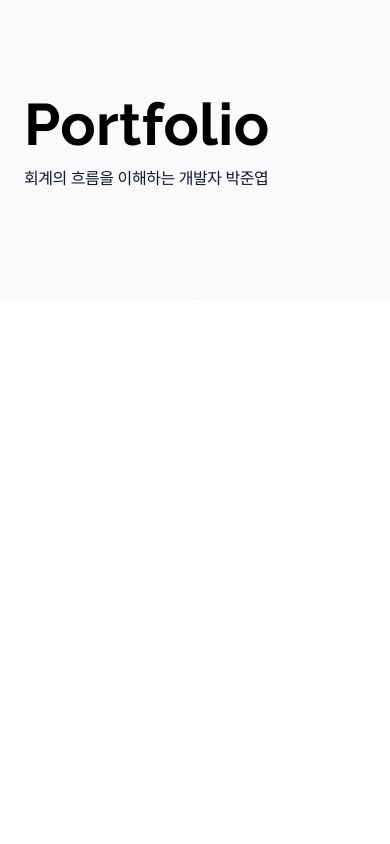
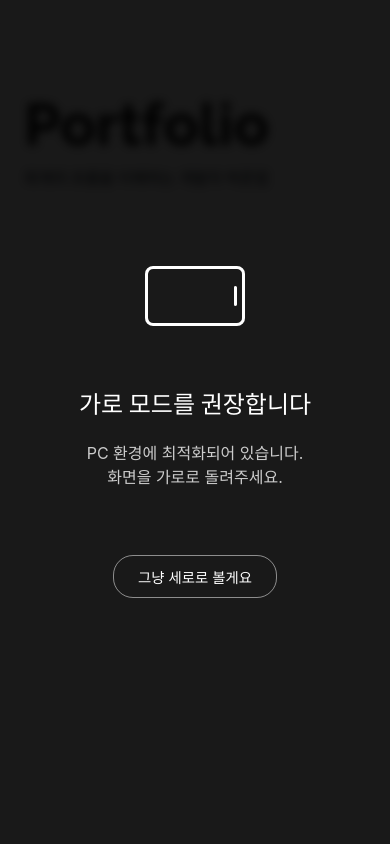
Before and after one commit to parkjto/Portfolio, a React (Vite) app: page / in a window 390 px wide. Shown: the top 844 px of the page. Built offline with nearby package versions, Linux system fonts and the light colour scheme; a web font is replaced by a local one.

Commit message:
feat: Add MobileOrientationAlert component and update main entry

```diff
--- /dev/null
+++ b/src/components/Common/MobileOrientationAlert.jsx
@@ -0,0 +1,31 @@
+import React, { useState } from 'react';
+import '../../styles/Common/MobileOrientationAlert.css';
+
+const MobileOrientationAlert = () => {
+  const [isDismissed, setIsDismissed] = useState(false);
+
+  if (isDismissed) return null;
+
+  return (
+    <div className="mobile-orientation-alert">
+      <div className="alert-content">
+        <div className="phone-icon"></div>
+        <div className="alert-message">
+          <h2>가로 모드를 권장합니다</h2>
+          <p>
+            PC 환경에 최적화되어 있습니다.<br />
+            화면을 가로로 돌려주세요.
+          </p>
+        </div>
+        <button
+          className="close-alert-btn"
+          onClick={() => setIsDismissed(true)}
+        >
+          그냥 세로로 볼게요
+        </button>
+      </div>
+    </div>
+  );
+};
+
+export default MobileOrientationAlert;
--- a/src/main.jsx
+++ b/src/main.jsx
@@ -21,10 +21,12 @@ import IgESolution from './components/IgE/IgESolution.jsx'
 import IgELearning from './components/IgE/IgELearning.jsx'
 import IgEFlowChart from './components/IgE/IgEFlowChart.jsx'
 import { Closing } from './components/Closing.jsx'
+import MobileOrientationAlert from './components/Common/MobileOrientationAlert.jsx'
 
 createRoot(document.getElementById('root')).render(
   <StrictMode>
     <ErrorBoundary>
+      <MobileOrientationAlert />
       <PortfolioHero />
       <AboutMe />
       <ProjectIndex />
--- /dev/null
+++ b/src/styles/Common/MobileOrientationAlert.css
@@ -0,0 +1,101 @@
+.mobile-orientation-alert {
+  position: fixed;
+  top: 0;
+  left: 0;
+  width: 100vw;
+  height: 100vh;
+  background-color: rgba(0, 0, 0, 0.9);
+  z-index: 9999;
+  display: none; /* 기본적으로 숨김 */
+  flex-direction: column;
+  justify-content: center;
+  align-items: center;
+  color: white;
+  text-align: center;
+  backdrop-filter: blur(5px);
+}
+
+.alert-content {
+  display: flex;
+  flex-direction: column;
+  align-items: center;
+  gap: 20px;
+}
+
+.phone-icon {
+  width: 60px;
+  height: 100px;
+  border: 3px solid white;
+  border-radius: 8px;
+  position: relative;
+  animation: rotate-phone 2s infinite ease-in-out;
+}
+
+.phone-icon::before {
+  content: '';
+  position: absolute;
+  top: 5px;
+  left: 50%;
+  transform: translateX(-50%);
+  width: 20px;
+  height: 3px;
+  background-color: white;
+  border-radius: 2px;
+}
+
+.alert-message h2 {
+  font-size: 1.5rem;
+  margin-bottom: 10px;
+  font-weight: 700;
+}
+
+.alert-message p {
+  font-size: 1rem;
+  color: #ccc;
+  line-height: 1.5;
+}
+
+@keyframes rotate-phone {
+  0% {
+    transform: rotate(0deg);
+  }
+  30% {
+    transform: rotate(90deg);
+  }
+  70% {
+    transform: rotate(90deg);
+  }
+  100% {
+    transform: rotate(0deg);
+  }
+}
+
+/* 모바일/태블릿 세로 모드 감지 */
+/* 뷰포트 메타태그가 1440으로 고정되어 있어도, max-device-width나 orientation은 기기 물리적 특성을 따름 */
+@media screen and (max-device-width: 1024px) and (orientation: portrait) {
+  .mobile-orientation-alert {
+    display: flex;
+  }
+}
+
+/* 사용자가 닫기 버튼을 눌러서 숨겨진 경우를 위한 클래스 */
+.mobile-orientation-alert.hidden {
+  display: none !important;
+}
+
+.close-alert-btn {
+  margin-top: 30px;
+  padding: 10px 24px;
+  background: transparent;
+  border: 1px solid rgba(255, 255, 255, 0.5);
+  color: white;
+  border-radius: 20px;
+  font-size: 0.9rem;
+  cursor: pointer;
+  transition: all 0.3s;
+}
+
+.close-alert-btn:hover {
+  background: rgba(255, 255, 255, 0.1);
+  border-color: white;
+}
```
